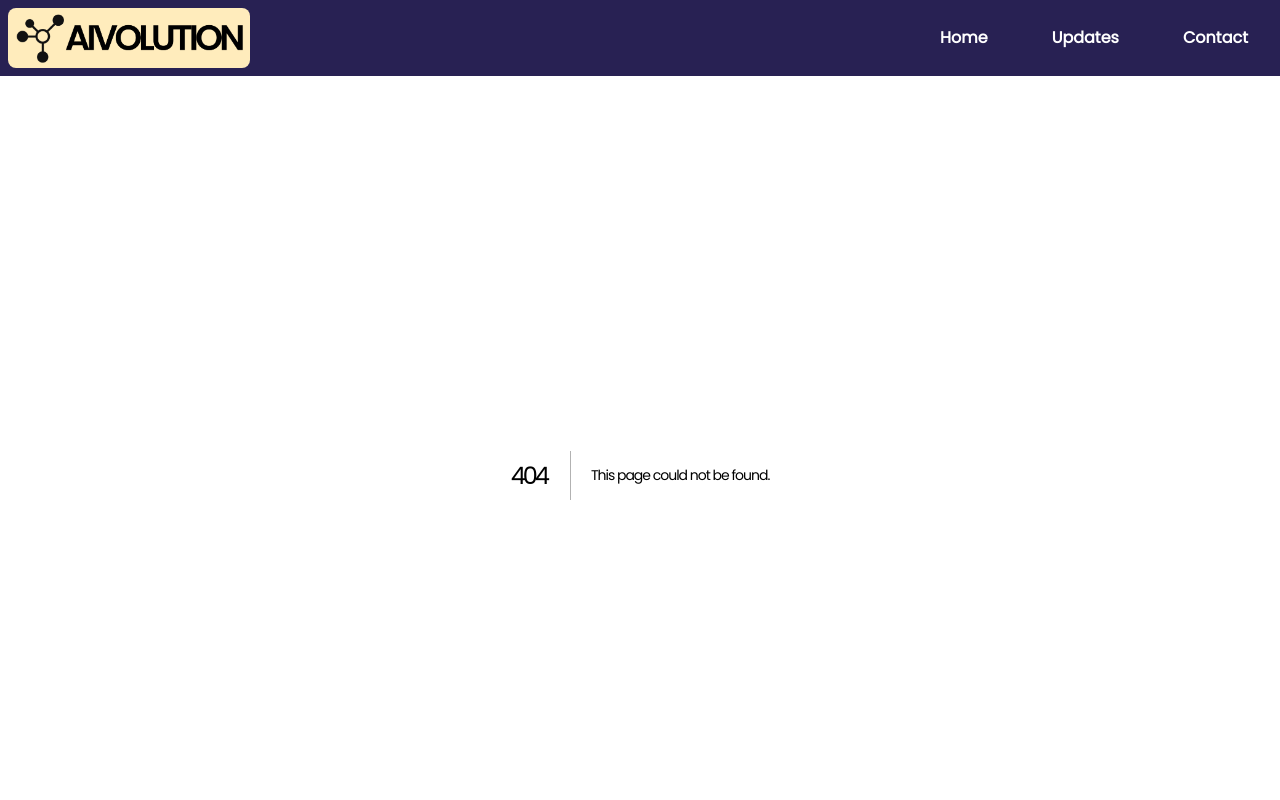
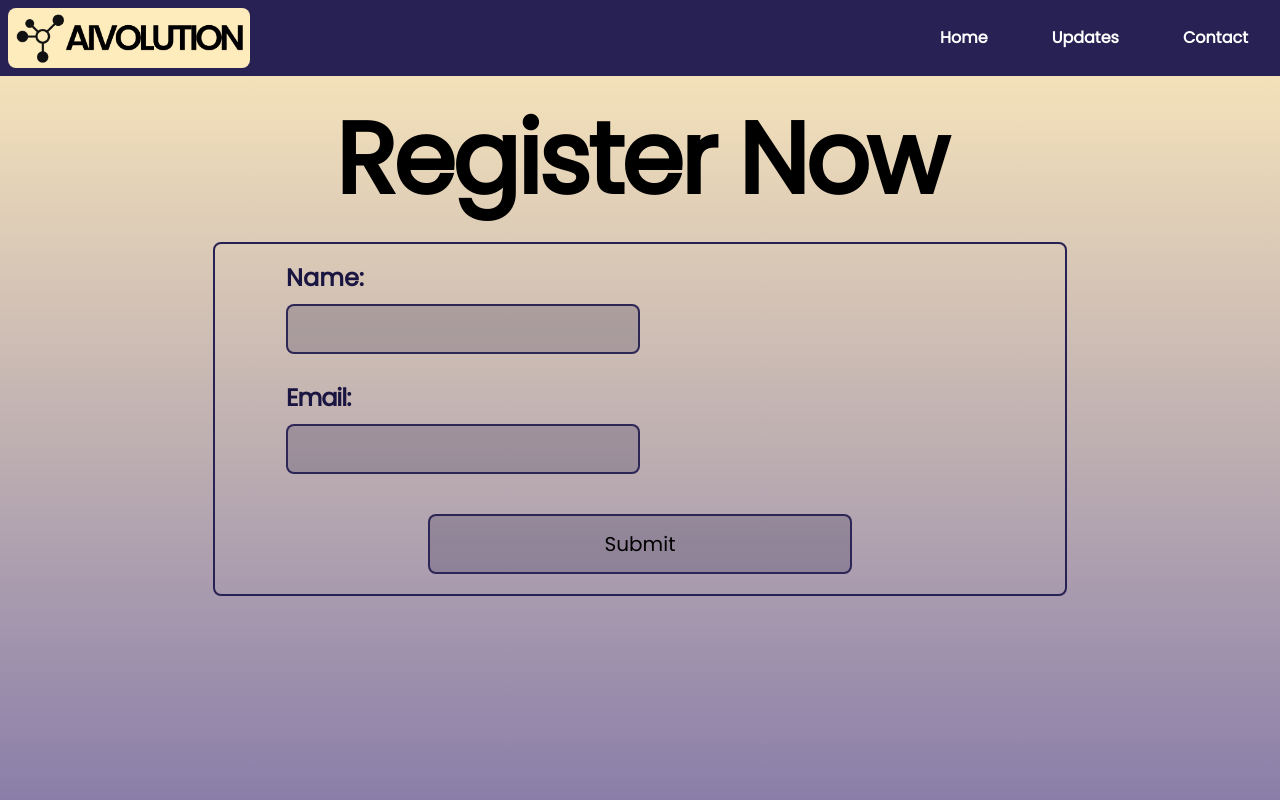
Before and after one commit to aivolution-gta/website, a Next.js app: page /registration in a window 1280 px wide. Before the commit this address had no page. Shown: the top 800 px of the page. Built offline with nearby package versions, Linux system fonts and the light colour scheme.

Commit message:
Registration page working.

```diff
--- /dev/null
+++ b/components/register/registration-form.tsx
@@ -0,0 +1,128 @@
+import React, { useState, FormEvent } from 'react';
+import { IoMdClose } from 'react-icons/io';
+import { Reveal } from '../reveal';
+
+
+const RegistrationForm: React.FC = () => {
+    const [name, setName] = useState('');
+    const [email, setEmail] = useState('');
+    const [errorMessage, setErrorMessage] = useState('');
+    const [emailError, setEmailError] = useState('');
+
+    const handleSubmit = async (e: FormEvent) => {
+        e.preventDefault();
+
+        // Validate inputs
+        if (!name || !email) {
+            setErrorMessage('Please fill in all required fields.');
+            return;
+        }
+
+        // Validate email
+        if (!validateEmail(email)) {
+            setEmailError('Invalid email address.');
+            return;
+        } else {
+            setEmailError('');
+        }
+
+        // Send email using Nodemailer
+        const response = await fetch('/api/send-email', {
+            method: 'POST',
+            headers: {
+                'Content-Type': 'application/json',
+            },
+            body: JSON.stringify({ name, email}),
+        });
+
+        if (response.ok) {
+            console.log(`SUCCESS.\nNAME: ${name}\nEMAIL: ${email}`);
+            // Clear user inputs
+            setName('');
+            setEmail('');
+        } else {
+            console.log('ERROR OCCURRED');
+            setErrorMessage('Error sending message. Please try again.');
+        }
+    }
+
+    const validateEmail = (email: string) => {
+        // Use a regex to validate the email format
+        const emailRegex = /^[^\s@]+@[^\s@]+\.[^\s@]+$/;
+        return emailRegex.test(email);
+    }
+
+    return (
+        <div className="w-full">
+            <form className="flex items-center justify-center">
+                <div className="flex-col border-2 border-dark-purple rounded-lg w-2/3 xs:w-5/6 sm:w-5/6">
+
+                    <div className="flex justify-center">
+                        <div className="flex flex-col w-5/6 mt-4">
+                            <h3 className="font-bold w-full text-[#1B1541] text-[1.5em] xs:text-[1em] xs:mb-[10px] mb-2">
+                                Name:
+                            </h3>
+
+                            <input
+                                className="w-1/2 outline-0 mb-[10px] xs:h-[35px] xs:mr-[15px] xs:w-full xs:text-[0.85em] h-[50px] bg-[#1B1541]/20 rounded-lg border-2 border-dark-purple/95 hover:border-black p-3 font-['poppins']"
+                                type="text"
+                                value={name}
+                                onChange={(e) => setName(e.target.value)}
+                            />
+                        </div>
+                    </div>
+
+                    <div className="flex justify-center">
+                        <div className="flex flex-col w-5/6 mt-4">
+                            <h2 className="font-bold text-[#1B1541] text-[1.5em] xs:text-[1em] xs:my-[5px] mb-2">
+                                Email:
+                            </h2>
+
+                            {emailError && (
+                            <div className="text[#FF0000] mt-2">
+                                {emailError}
+                            </div>
+                            )}
+
+                            <input
+                                className="w-1/2 outline-0 mb-[10px] xs:h-[35px] xs:mr-[15px] xs:w-full xs:text-[0.85em] h-[50px] bg-[#1B1541]/20 rounded-lg border-2 border-dark-purple/95 hover:border-black p-3 font-['poppins']"
+                                type="email"
+                                value={email}
+                                onChange={(e) => setEmail(e.target.value)}
+                            />
+                        </div>
+                    </div>
+
+                    <div className="flex justify-center">
+                        <button
+                            onClick={handleSubmit}
+                            className="mt-[30px] mb-[20px] h-[60px] w-1/2 xs:w-[65%] xs:h-[40px] xs:text-[1em] bg-[#1B1541]/20 rounded-lg border-2 border-dark-purple/95 text-xl hover:bg-dark-purple hover:text-white transition-all ease-in-out duration-500"
+                            type="submit"
+                        >
+                            Submit
+                        </button>
+                    </div>
+                </div>
+            </form>
+
+            {errorMessage && (
+                <div className="fixed md:bottom-20 md:left-20 lg:bottom-20 lg:left-20 xl:bottom-20 xl:left-20 sm:top-20 sm:left-20 m-4 h-[55px] w-[1255px]">
+                    <Reveal>
+                        <div className="text-center p-5 bg-dark-purple w-1/3 xs:w-1/4 xs:text-[0.85em] rounded-lg text-white relative">
+                            <p>{errorMessage}</p>
+                            <button
+                              className="absolute top-2 right-2 cursor-pointer h-[25px]"
+                              onClick={() => setErrorMessage('')}
+                            >
+                              <IoMdClose size={30} className="hover:bg-light-purple/75 rounded-md" />
+                            </button>
+
+                        </div>
+                    </Reveal>
+                </div>
+            )}
+        </div>
+    );
+}
+
+export default RegistrationForm;
--- /dev/null
+++ b/pages/registration.tsx
@@ -0,0 +1,15 @@
+import React from "react";
+import { Reveal } from "@/components/reveal";
+import RegistrationForm from "@/components/register/registration-form";
+
+export default function Registration() {
+    return (
+        <div className="w-screen flex flex-col min-h-screen">
+            <Reveal>
+                <h1 className="flex justify-center place-center my-2 xs:text-[3em] sm:text-[3em]">Register Now</h1>
+            </Reveal>
+
+            <RegistrationForm />
+        </div>
+    )
+}
```
